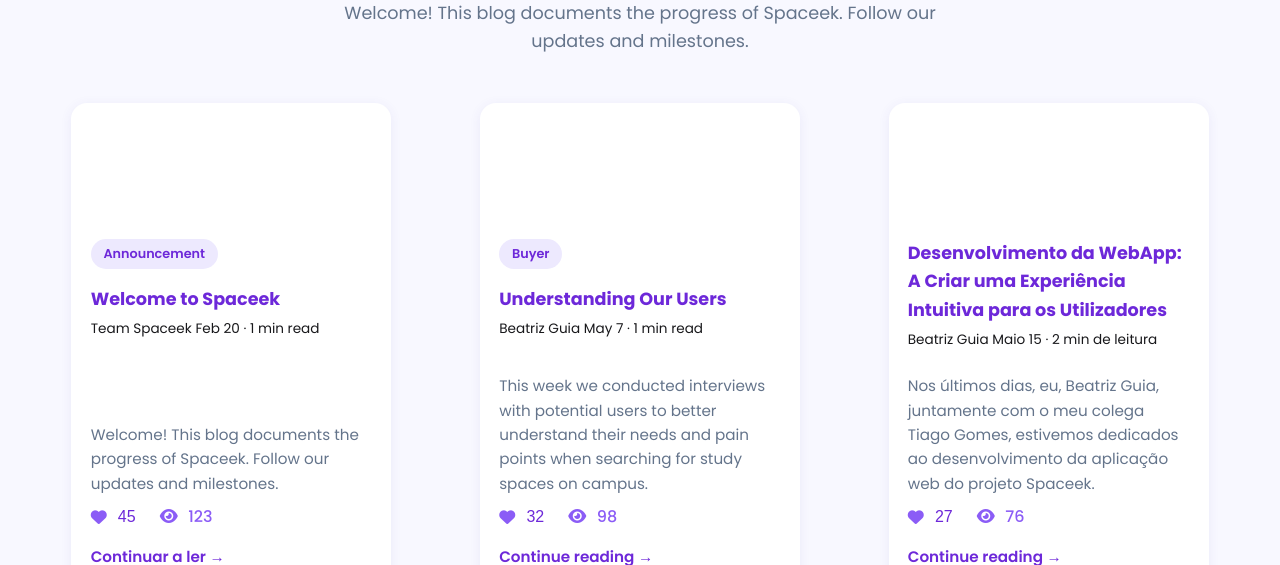
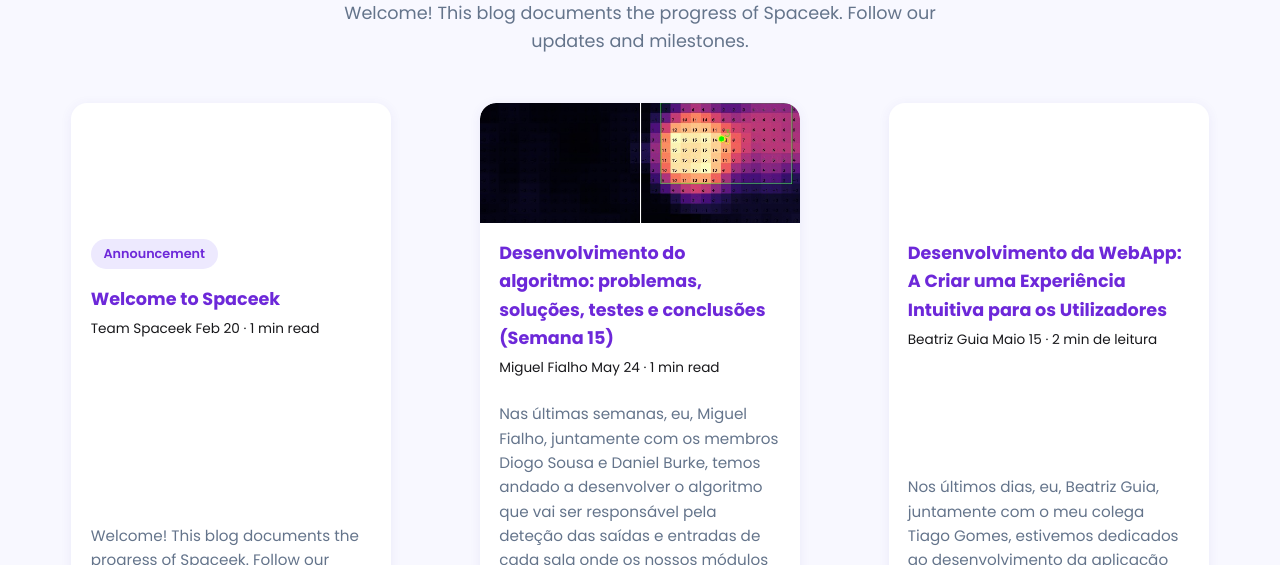
Before and after one commit to DiogoS5/spaceek, a website: page ficheiros_html/blog.html in a window 1280 px wide. Shown: the part 235-800 px from the top of the page. Drawn offline with Linux system fonts and the light colour scheme.

Commit message:
blog_changes

```diff
--- a/ficheiros_html/blog.html
+++ b/ficheiros_html/blog.html
@@ -383,24 +383,23 @@
             </article>
 
             <article class="blog-post">
-                <div class="post-cover" style="background-image: url('../imagens/blog/capa2.jpg');"></div>
+                <div class="post-cover" style="background-image: url('../imagens/blog/Imagem_termica.jpg');"></div>
                 <div class="post-header">
-                    <span class="post-category">Buyer</span>
-                    <h2 class="post-title">Understanding Our Users</h2>
+                    <h2 class="post-title">Desenvolvimento do algoritmo: problemas, soluções, testes e conclusões (Semana 15)</h2>
                     <div class="post-meta">
-                        <span class="author">Beatriz Guia</span>
-                        <span>May 7 · 1 min read</span>
+                        <span class="author">Miguel Fialho</span>
+                        <span>May 24 · 1 min read</span>
                     </div>
                 </div>
                 <div class="post-content">
-                    <p>This week we conducted interviews with potential users to better understand their needs and pain points when searching for study spaces on campus.</p>
+                    <p>Nas últimas semanas, eu, Miguel Fialho, juntamente com os membros Diogo Sousa e Daniel Burke, temos andado a desenvolver o algoritmo que vai ser responsável pela deteção das saídas e entradas de cada sala onde os nossos módulos ficarão instalados.</p>
                     <div class="post-stats">
                         <button class="like-btn" onclick="likePost(this)">
                             <i class="fas fa-heart"></i> <span class="like-count">32</span>
                         </button>
                         <span class="views"><i class="fas fa-eye"></i> <span class="view-count">98</span></span>
                     </div>
-                    <a href="blog/post2.html" class="read-more">Continue reading →</a>
+                    <a href="blog/post2.html" class="read-more">Continuar a ler →</a>
                 </div>
             </article>
 
@@ -421,7 +420,7 @@
                         </button>
                         <span class="views"><i class="fas fa-eye"></i> <span class="view-count">76</span></span>
                     </div>
-                    <a href="blog/post3.html" class="read-more">Continue reading →</a>
+                    <a href="blog/post3.html" class="read-more">Continuar a ler→</a>
                 </div>
             </article>
 
```
Also changed, not shown: ficheiros_html/blog/post2.html (+9 -9 lines), imagens/blog/Imagem_termica.jpg (added).
